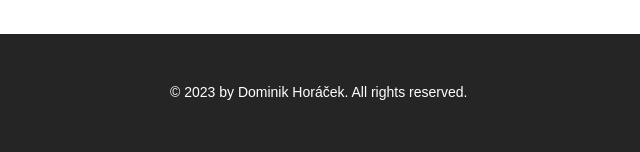
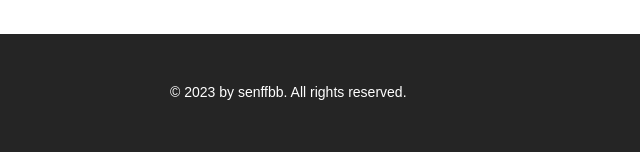
Before and after one commit to ponozkamc/ponozka, a plain HTML site: page galerie.html in a window 1280 px wide. Shown: the part 1349-1501 px from the top of the page, 0-640 px from the left. Drawn offline with Linux system fonts and the light colour scheme.

Commit message:
Add files via upload

```diff
--- a/galerie.html
+++ b/galerie.html
@@ -73,7 +73,7 @@
 	</div>
 	<div id="footer">
 		<div>
-			<p>&copy; 2023 by Dominik Horáček. All rights reserved.</p>
+			<p>&copy; 2023 by senffbb. All rights reserved.</p>
 			<ul>
 				<li>
 					<a href="https://discord.gg/KwBgEygrRy" target="_blank" id="twitter">discord</a>
```
Also changed, not shown: pravidla.html (+1 -1 lines), spoluprace.html (+1 -1 lines), vip.html (+1 -1 lines).
